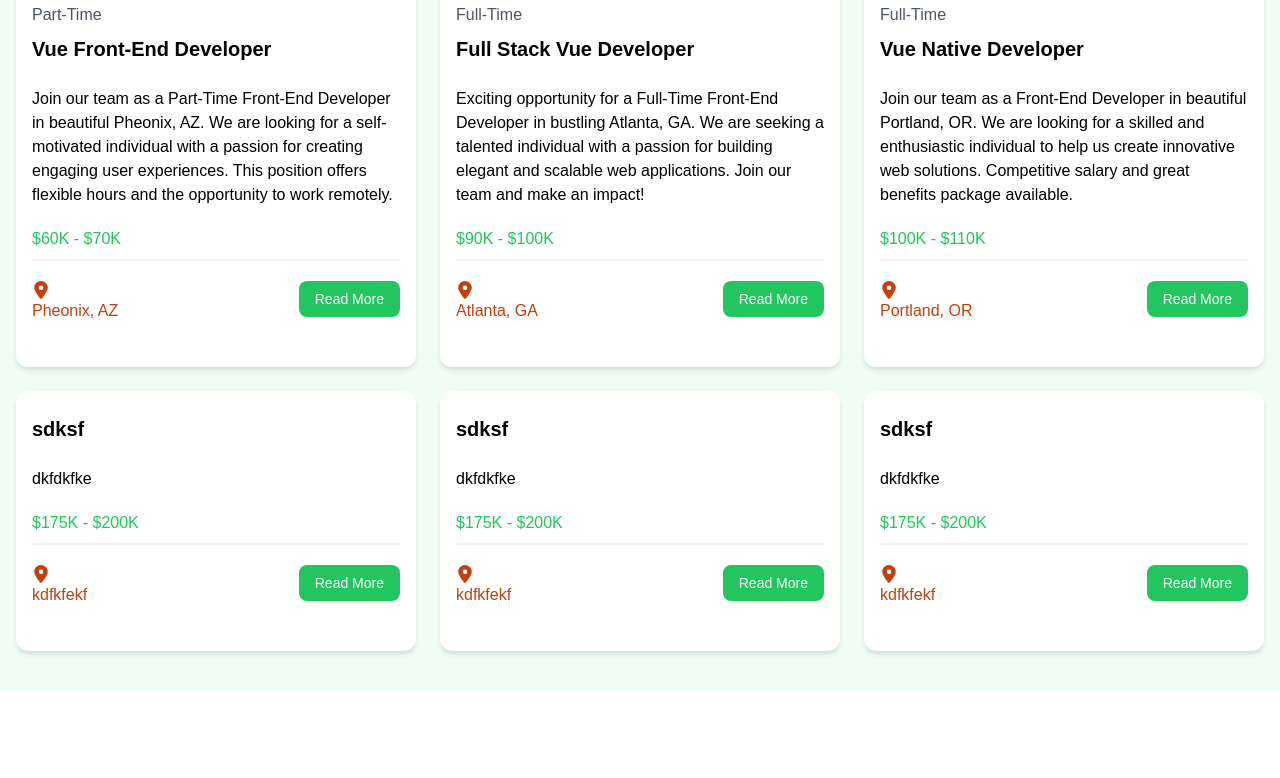
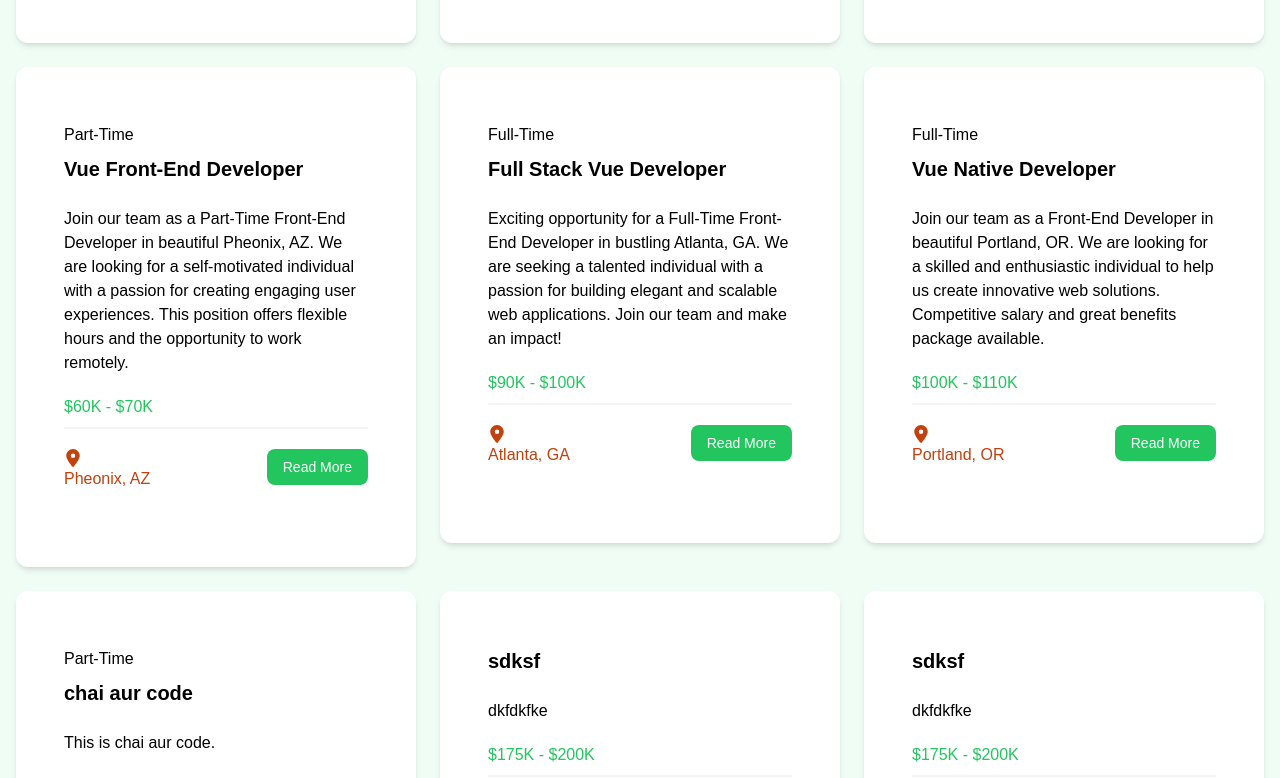
Before and after one commit to muhammadshah-45/jobs-react-typescript, a React (Vite) app: page /jobs in a window 1280 px wide. Shown: the part 720-1498 px from the top of the page. Before the commit the page ends 1411 px from the top, so only its background shows below. Built offline with nearby package versions, Linux system fonts and the light colour scheme; data requests are answered from the project's data file.

Commit message:
updated typescript

```diff
--- a/src/App.css
+++ b/src/App.css
@@ -43,6 +43,6 @@
 
 .react-switch {
   position: absolute !important;
-  right: 5%;
-  top: 6%;
+  right: 2%;
+  top: 4.5%;
 }
--- a/src/App.tsx
+++ b/src/App.tsx
@@ -15,7 +15,7 @@
 import {ThemeContext} from '../context/theme/Theme.tsx'
 
 function App() {
-  const [theme,setTheme] = useState('dark');
+  const [theme,setTheme] = useState('light');
   const [checked,setChecked] = useState(false)
   const handleChange =(check:boolean)=>{
     setChecked(!checked)
--- a/src/components/Home.tsx
+++ b/src/components/Home.tsx
@@ -56,7 +56,7 @@
       <section className="py-4">
         <div className="container-xl lg:container m-auto">
           <div className="grid grid-cols-1 md:grid-cols-2 gap-4 p-4 rounded-lg">
-            <div className={`bg-gray-100 ${theme} p-6 rounded-lg shadow-md`}>
+            <div className={`bg-gray-100 text ${theme} p-6 rounded-lg shadow-md`}>
               <h2 className="text-2xl font-bold">For Developers</h2>
               <p className="mt-2 mb-4">
                 Browse our Vue jobs and start your career today
@@ -103,7 +103,7 @@
           </div>
         </div>
       </section>
-      <section className="m-auto max-w-lg my-10 px-6">
+      <section className="m-auto max-w-lg my-5 px-6 py-3">
         <Link
           to="/jobs"
           className="block bg-black text-white text-center py-4 px-6 rounded-xl hover:bg-gray-700"
--- a/src/components/JobCard.tsx
+++ b/src/components/JobCard.tsx
@@ -1,17 +1,28 @@
 
 import { FaLocationDot } from 'react-icons/fa6'
 import { Link } from 'react-router-dom'
+import { ThemeContext } from '../../context/theme/Theme'
+import { useContext } from 'react'
+import '../components/home.css'
+export interface SingleJob {
+  type:string;
+  title:string;
+  description:string;
+  salary:string;
+  location:string;
 
-const JobCard = ({singleJob} ) => {
-
+}
+export type singleJobProps = {
+  singleJob:SingleJob
+}
+const JobCard = ({singleJob}:singleJobProps) => {
+   const theme = useContext(ThemeContext)
   return (
     <>
-
-
-            <div className="bg-white rounded-xl shadow-md relative">
+    <div className={`bg-white card ${theme} rounded-xl shadow-md relative`}>
               <div className="p-4">
                 <div className="mb-6">
-                  <div className="text-gray-600 my-2">{singleJob.type}</div>
+                  <div className={`card-title ${theme} my-2`}>{singleJob.type}</div>
                   <h3 className="text-xl font-bold">{singleJob.title}</h3>
                 </div>
 
--- a/src/components/Navbar.tsx
+++ b/src/components/Navbar.tsx
@@ -8,7 +8,7 @@
     <>
        <nav className="bg-green-700 border-b border-green-500">
         <div className="mx-auto max-w-7xl px-2 sm:px-6 lg:px-8">
-          <div className="flex h-20 items-center justify-between">
+          <div className="flex h-20 px-24 items-center justify-around">
             <div
               className="flex flex-1 items-center justify-center md:items-stretch md:justify-start"
             >
--- a/src/components/home.css
+++ b/src/components/home.css
@@ -3,6 +3,38 @@
   background-color: white;
 }
 .App.dark {
+  color: black;
+  background-color: rgba(44, 42, 42, 0.68);
+}
+.text.light {
+  color: black;
+}
+.add-card.light {
+  color: black;
+  background-color: white;
+}
+.add-card.dark {
+  color: azure;
+  background-color: rgba(44, 42, 42, 0.68);
+}
+.card.light {
+  color: black;
+  background-color: white;
+}
+
+.card.dark {
   color: white;
-  background-color: rgba(30, 29, 29, 0.594);
+  background-color: rgb(44 42 42 / 71%);
 }
+
+.card-title.dark {
+  --tw-text-opacity: 1;
+  color: rgb(200 200 200);
+}
+.job.dark {
+  background-color: rgb(44 42 42 / 71%);
+  color: rgb(255, 255, 255);
+}
+.job.light {
+  background-color: white;
+}
--- /dev/null
+++ b/src/components/types.ts
@@ -0,0 +1,19 @@
+export type JobEType= "React.FormEvent<HTMLFormElement>" | "React.ChangeEvent<HTMLSelectElement>" | "React.ChangeEvent<HTMLInputElement>" | "React.ChangeEvent<HTMLTextAreaElement>" | any ;
+
+export type keyType = any;
+export interface Company {
+    name:string;
+    description:string;
+    contactEmail:string;
+    contactPhone:string;
+  }
+  export interface SingleJob {
+    id:string;
+    salary:string;
+    description:string;
+    type:string;
+    location:string;
+    title:string;
+    company:Company;
+
+  }
--- a/src/jobs.json
+++ b/src/jobs.json
@@ -86,16 +86,16 @@
     },
     {
       "id": "4065",
-        "title": "sdksf",
-        "type": "",
-        "location": "kdfkfekf",
-        "description": "dkfdkfke",
-        "salary": "$175K - $200K",
+      "title": "chai aur code ",
+      "type": "Part-Time",
+      "location": "Chitral",
+      "description": "This is chai aur code.",
+      "salary": "$80K - $90K",
       "company": {
-          "name": "Erelreorj",
-          "description": "dflefle",
-          "contactEmail": "jmsfmdf@dfdljdjfl",
-          "contactPhone": "00403358"
+        "name": "Taj Tech Solution",
+        "description": "this is taj tex Slution.",
+        "contactEmail": "taj@tech.co",
+        "contactPhone": "9233344454954"
       }
     },
     {
--- a/src/pages/Add_job.tsx
+++ b/src/pages/Add_job.tsx
@@ -1,7 +1,12 @@
-import React, { useEffect, useState } from 'react'
+import React, { useContext, useEffect, useState } from 'react'
 import { Link, NavLink, useLocation } from 'react-router-dom'
 import logo from "../assets/react.svg"
+import '../components/home.css'
 import axios from 'axios';
+import { ThemeContext } from '../../context/theme/Theme';
+import { Company, JobEType, SingleJob } from '../components/types';
+
+
 
 const Add_job = () => {
   const location = useLocation();
@@ -15,7 +20,7 @@
   // }
   //All of these above from line 8 to 14  are equivalent in working
   const singleJob = location?.state?.singleJob;
-
+ const theme = useContext(ThemeContext)
 
 
   const [job, setJob] = useState({
@@ -41,7 +46,7 @@
   }, [])
 
 
-  function handleChange(e, key, company) {
+  function handleChange(e:JobEType, key:string, company?:string) {
     e.preventDefault();
     if (!company) {
       if (key === 'title') {
@@ -96,14 +101,14 @@
 
   }
 
-  const  handleSubmit = async (event)=>{
+  const  handleSubmit = async (event:JobEType)=>{
     event.preventDefault();
     try {
       if(singleJob){
-        let response = await axios.put(`http://localhost:5000/jobs/${singleJob.id}`,job)
+         await axios.put(`http://localhost:5000/jobs/${singleJob.id}`,job)
         console.log("Update api call")
       } else{
-        let response = await axios.post("http://localhost:5000/jobs",job)
+         await axios.post("http://localhost:5000/jobs",job)
         console.log("post api call")
       }
 
@@ -118,10 +123,8 @@
     <>
       <nav className="bg-green-700 border-b border-green-500">
         <div className="mx-auto max-w-7xl px-2 sm:px-6 lg:px-8">
-          <div className="flex h-20 items-center justify-between">
-            <div
-              className="flex flex-1 items-center justify-center md:items-stretch md:justify-start"
-            >
+          <div className="flex h-20 px-24 items-center justify-between">
+            <div className="flex flex-1 items-center justify-center md:items-stretch md:justify-start">
               {/* <!-- Logo --> */}
               <NavLink className="flex flex-shrink-0 items-center mr-4" to="/">
                 <img className="h-10 w-auto" src={logo} alt="Vue Jobs" />
@@ -153,13 +156,13 @@
       <section className="bg-green-50">
         <div className="container m-auto max-w-2xl py-24">
           <div
-            className="bg-white px-6 py-8 mb-4 shadow-md rounded-md border m-4 md:m-0"
+            className={` add-card ${theme} px-6 py-8 mb-4 shadow-md rounded-md border m-4 md:m-0`}
           >
             <form onSubmit={handleSubmit}>
               <h2 className="text-3xl text-center font-semibold mb-6">Add Job</h2>
 
               <div className="mb-4">
-                <label htmlFor="type" className="block text-gray-700 font-bold mb-2"
+                <label htmlFor="type" className="block font-bold mb-2"
                 >Job Type</label
                 >
                 <select
@@ -167,7 +170,7 @@
                   name="type"
                   value={job.type}
                   onChange={(e) => handleChange(e, "type")}
-                  className="border rounded w-full py-2 px-3"
+                  className="border rounded w-full text-black py-2 px-3"
                   required
 
                 >
@@ -179,7 +182,7 @@
               </div>
 
               <div className="mb-4">
-                <label className="block text-gray-700 font-bold mb-2"
+                <label className="block  font-bold mb-2"
                 >Job Listing Name</label >
                 <input
                   type="text"
@@ -195,7 +198,7 @@
               <div className="mb-4">
                 <label
                   htmlFor="description"
-                  className="block text-gray-700 font-bold mb-2"
+                  className="block  font-bold mb-2"
                 >Description</label>
                 <textarea
                   id="description"
@@ -209,14 +212,14 @@
               </div>
 
               <div className="mb-4">
-                <label htmlFor="type" className="block text-gray-700 font-bold mb-2"
+                <label htmlFor="type" className="block font-bold mb-2"
                 >Salary</label>
                 <select
                   id="salary"
                   name="salary"
                   value={job.salary}
                   onChange={(e) => handleChange(e, "salary")}
-                  className="border rounded w-full py-2 px-3"
+                  className="border text-black rounded w-full py-2 px-3"
                   required
                 >
                   <option value="Under $50K">under $50K</option>
@@ -234,7 +237,7 @@
               </div>
 
               <div className="mb-4">
-                <label className="block text-gray-700 font-bold mb-2">
+                <label className="block  font-bold mb-2">
                   Location
                 </label>
                 <input
@@ -252,7 +255,7 @@
               <h3 className="text-2xl mb-5">Company Info</h3>
 
               <div className="mb-4">
-                <label htmlFor="company" className="block text-gray-700 font-bold mb-2"
+                <label htmlFor="company" className="block  font-bold mb-2"
                 >Company Name</label >
                 <input
                   type="text"
@@ -268,7 +271,7 @@
               <div className="mb-4">
                 <label
                   htmlFor="company_description"
-                  className="block text-gray-700 font-bold mb-2"
+                  className="block font-bold mb-2"
                 >Company Description</label>
                 <textarea
                   id="company_description"
@@ -284,7 +287,7 @@
               <div className="mb-4">
                 <label
                   htmlFor="contact_email"
-                  className="block text-gray-700 font-bold mb-2"
+                  className="block  font-bold mb-2"
                 >Contact Email</label>
                 <input
                   type="email"
@@ -301,7 +304,7 @@
                 className="mb-4">
                 <label
                   htmlFor="contact_phone"
-                  className="block text-gray-700 font-bold mb-2"
+                  className="block  font-bold mb-2"
                 >Contact Phone</label>
                 <input
                   type="tel"
--- a/src/pages/Job.tsx
+++ b/src/pages/Job.tsx
@@ -1,15 +1,16 @@
-import React from 'react'
+import React, { useContext } from 'react'
 import { FaArrowLeft ,FaLocationDot} from "react-icons/fa6";
 import { Link, useLocation} from 'react-router-dom';
-
+import '../components/home.css'
 //components
 import Navbar from '../components/Navbar';
 import axios from 'axios';
-
+import { ThemeContext } from '../../context/theme/Theme';
+import {SingleJob} from '../components/types'
 const Job = () => {
   const location = useLocation();
-  const {singleJob} = location.state;
-
+  const {singleJob}:{singleJob:SingleJob} = location.state || {singleJob:null};
+ const theme = useContext(ThemeContext)
   const handleDeleteJob = async ()=>{
     try {
       let response = await axios.delete(`http://localhost:5000/jobs/${singleJob.id}`)
@@ -25,7 +26,7 @@
 
     {/* <!-- Go Back --> */}
     <section>
-      <div className="container m-auto py-6 px-6">
+      <div className={`container m-auto job ${theme} py-6 px-6`}>
         <Link
           to="/jobs"
           className="text-green-500 hover:text-green-600 flex items-center"
@@ -41,9 +42,9 @@
         <div className="grid grid-cols-1 md:grid-cols-70/30 w-full gap-6">
           <main>
             <div
-              className="bg-white p-6 rounded-lg shadow-md text-center md:text-left"
+              className={`job ${theme} p-6 rounded-lg shadow-md text-center md:text-left`}
             >
-              <div  className="text-gray-500 mb-4">{singleJob.type}</div>
+              <div  className={`mb-4 card-title  ${theme}`}>{singleJob.type}</div>
               <h1 className="text-3xl font-bold mb-4">{singleJob.title}</h1>
               <div
                 className="text-gray-500 mb-4 flex align-middle justify-center md:justify-start"
@@ -55,8 +56,8 @@
               </div>
             </div>
 
-            <div className="bg-white p-6 rounded-lg shadow-md mt-6">
-              <h3 className="text-green-800 text-lg font-bold mb-6">
+            <div className={`job ${theme} p-6 rounded-lg shadow-md mt-6`}>
+              <h3 className=" text-lg font-bold mb-6">
                 Job Description
               </h3>
 
@@ -64,7 +65,7 @@
                {singleJob.description}
               </p>
 
-              <h3 className="text-green-800 text-lg font-bold mb-2">Salary</h3>
+              <h3 className=" text-lg font-bold mb-2">Salary</h3>
 
               <p className="mb-4">{singleJob.salary}</p>
             </div>
@@ -73,7 +74,7 @@
           {/* <!-- Sidebar --> */}
           <aside>
             {/* <!-- Company Info --> */}
-            <div className="bg-white p-6 rounded-lg shadow-md">
+            <div className={`job ${theme} p-6 rounded-lg shadow-md`}>
               <h3 className="text-xl font-bold mb-6">Company Info</h3>
 
               <h2 className="text-2xl">{singleJob.company.name}</h2>
@@ -96,7 +97,7 @@
             </div>
 
             {/* <!-- Manage --> */}
-            <div className="bg-white p-6 rounded-lg shadow-md mt-6">
+            <div className={`job ${theme} p-6 rounded-lg shadow-md mt-6`}>
               <h3 className="text-xl font-bold mb-6">Manage Job</h3>
               <Link
                 to="/add-job" state={{singleJob}}
--- a/src/pages/Jobs.tsx
+++ b/src/pages/Jobs.tsx
@@ -6,6 +6,17 @@
 //component
 import JobCard from '../components/JobCard';
 
+export interface SingleJob {
+  title:string;
+  type:string;
+  description:string;
+  location:string;
+  salary:string;
+  id:string;
+}
+// export type SingleJobProps ={
+//   singleJob:SingleJob;
+// }
 
 const Jobs = () => {
   const [jobData, setJobData] = useState([]);
@@ -24,9 +35,9 @@
   useEffect(()=>{
     getJobs()
   },[])
-  const handleChangeValue = (e) => {
+  const handleChangeValue = (e:React.ChangeEvent<HTMLInputElement>) => {
     if (e.target.value !== "") {
-      const temperaryarray = allJobs.filter((singleJob) => {
+      const temperaryarray = allJobs.filter((singleJob:SingleJob) => {
         return singleJob.title.toLowerCase().includes(e.target.value.toLowerCase());
       })
       setJobData(temperaryarray)
@@ -45,7 +56,7 @@
     <>
       <nav className="bg-green-700 border-b border-green-500">
         <div className="mx-auto max-w-7xl px-2 sm:px-6 lg:px-8">
-          <div className="flex h-20 items-center justify-between">
+          <div className="flex h-20 px-24 items-center justify-between">
             <div
               className="flex flex-1 items-center justify-center md:items-stretch md:justify-start"
             >
@@ -101,7 +112,7 @@
 
 
 
-            {jobData.length !== 0 ? jobData.map((job) => {
+            {jobData.length !== 0 ? jobData.map((job:SingleJob) => {
               return (
 
                 <div key={job.id}><JobCard singleJob={job} /></div>
```
Lines whose indentation alone changed are shown as unchanged.
